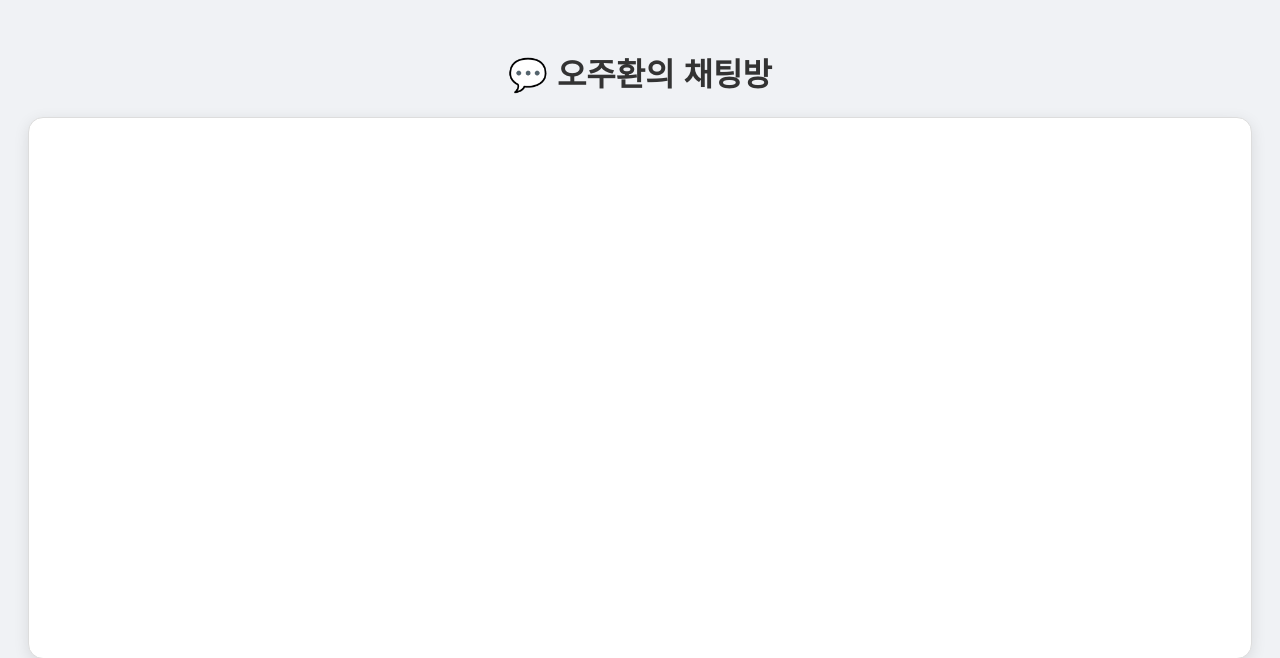
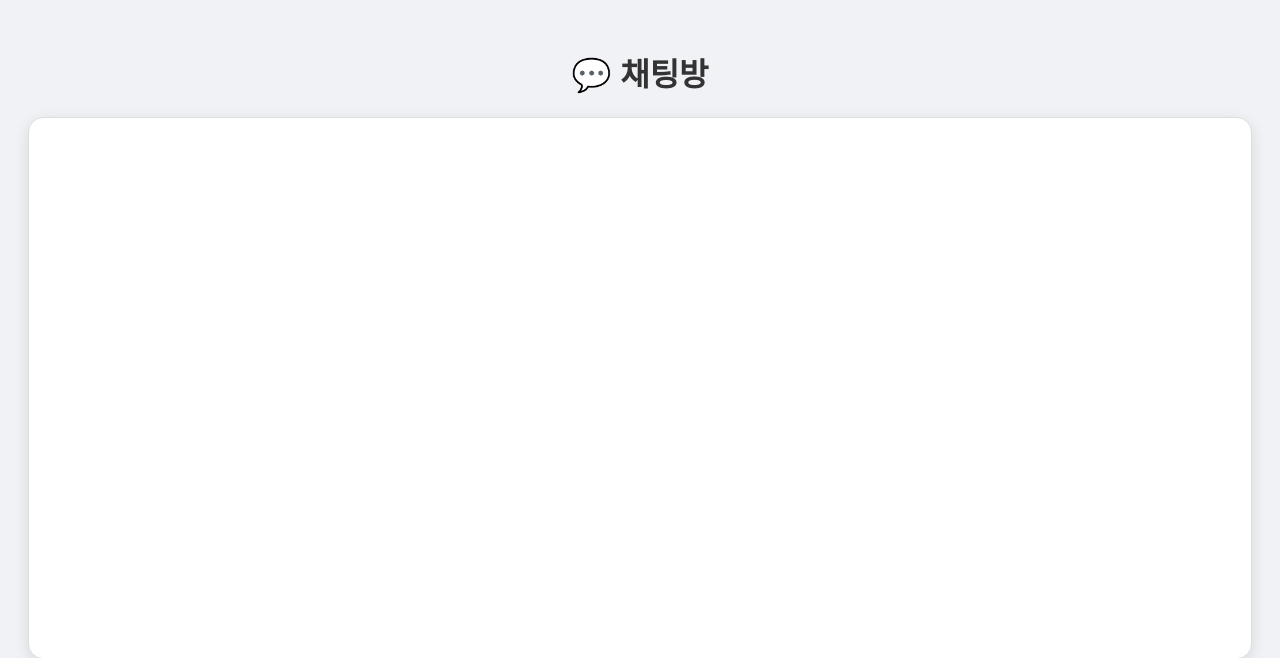
Before and after one commit to dhwnghks13/chatting_now-, a Flask app: page / in a window 1280 px wide. Shown: the top 658 px of the page. Run offline with Flask 2, Linux system fonts and the light colour scheme; some libraries are stand-ins or nearby versions.

Commit message:
Update chat room title and styling

```diff
--- a/templates/index.html
+++ b/templates/index.html
@@ -3,7 +3,7 @@
 <head>
     <meta charset="UTF-8">
     <meta name="viewport" content="width=device-width, initial-scale=1.0">
-    <title>오주환의 채팅방</title>
+    <title>💬 채팅방</title>
     <script src="https://cdnjs.cloudflare.com/ajax/libs/socket.io/4.0.1/socket.io.js"></script>
     <style>
         /* --- 디자인 영역 (파란색 간지 버전 유지) --- */
@@ -47,7 +47,7 @@
     </style>
 </head>
 <body>
-    <h1 style="text-align: center; color: #333;">💬 오주환의 채팅방</h1>
+    <h1 style="text-align: center; color: #333;">💬 채팅방</h1>
 
     <div id="chatBox"></div>
 
```
